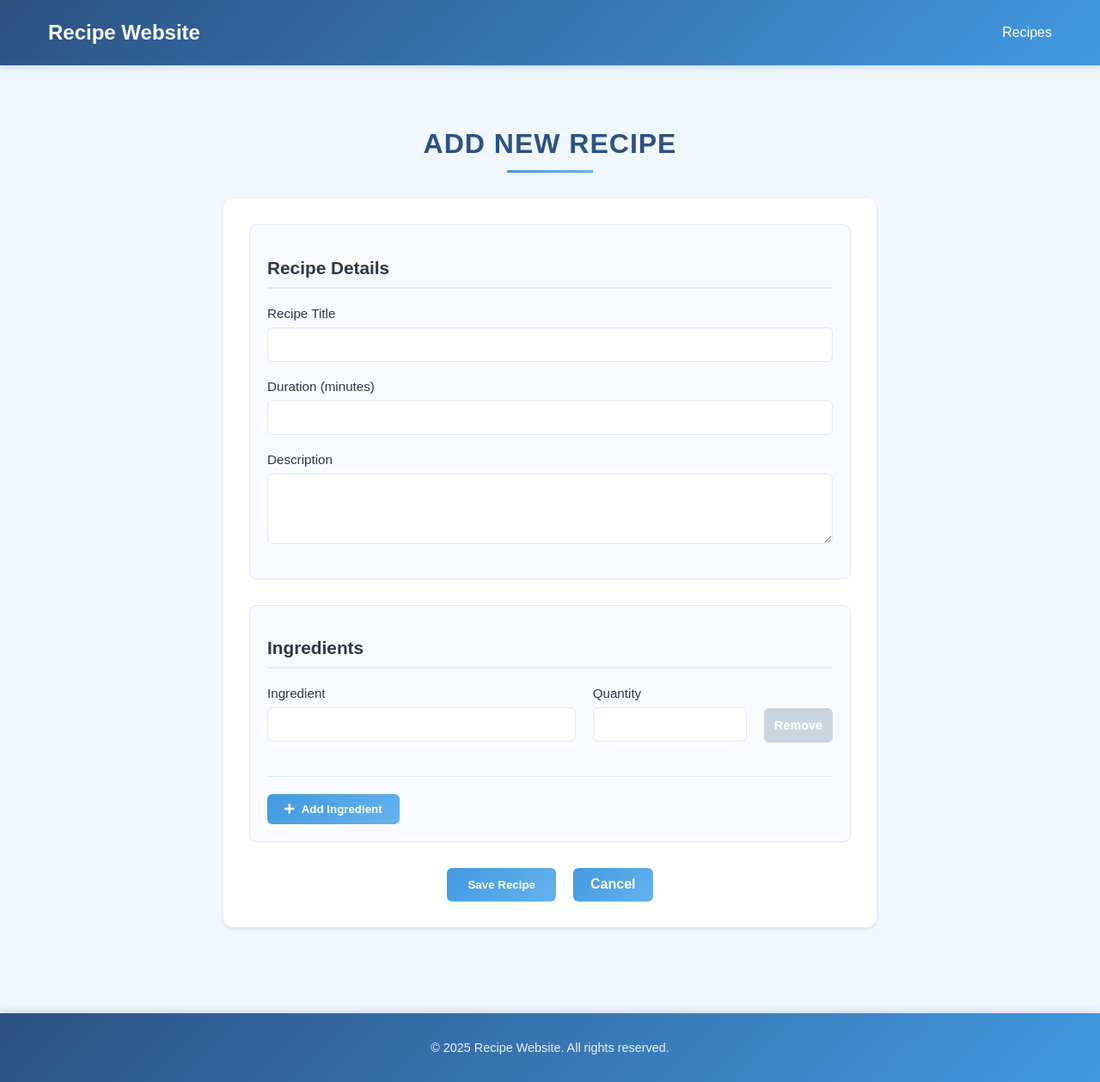
After one commit to Ruben-2828/recipes-sharing, a Django app: page /add/ in a window 1280 px wide. The commit adds this page. Shown: the whole page at 86% size. Run offline with Django 5.2, Linux system fonts and the light colour scheme.

Commit message:
feat: create add recipe page

```diff
--- /dev/null
+++ b/recipes_app/static/recipes/add_recipe.js
@@ -0,0 +1,43 @@
+let ingredientCount = 1;
+
+function addIngredient() {
+    ingredientCount++;
+    const container = document.getElementById('ingredients-container');
+    const newIngredient = document.createElement('div');
+    newIngredient.className = 'ingredient-entry';
+
+    newIngredient.innerHTML = `
+        <div class="form-group">
+            <label for="ingredient-name-${ingredientCount}">Ingredient</label>
+            <input type="text" id="ingredient-name-${ingredientCount}" name="ingredient_name[]" required>
+        </div>
+        <div class="form-group">
+            <label for="ingredient-quantity-${ingredientCount}">Quantity</label>
+            <input type="text" id="ingredient-quantity-${ingredientCount}" name="ingredient_quantity[]" required>
+        </div>
+        <button type="button" class="btn btn-remove" onclick="removeIngredient(this)">
+            Remove
+        </button>
+    `;
+
+    container.appendChild(newIngredient);
+    updateRemoveButtons();
+}
+
+function removeIngredient(button) {
+    const ingredientEntry = button.parentElement;
+    ingredientEntry.remove();
+    updateRemoveButtons();
+}
+
+function updateRemoveButtons() {
+    const ingredients = document.querySelectorAll('.ingredient-entry');
+    const removeButtons = document.querySelectorAll('.btn-remove');
+
+    removeButtons.forEach(button => {
+        button.disabled = ingredients.length === 1;
+    });
+}
+
+// Initialize on page load
+document.addEventListener('DOMContentLoaded', updateRemoveButtons);
--- a/recipes_app/static/recipes/style.css
+++ b/recipes_app/static/recipes/style.css
@@ -231,6 +231,18 @@ body {
     text-decoration: none;
     font-weight: 600;
     transition: all 0.3s ease;
+    cursor: pointer;
+    border: none;
+    display: inline-flex;
+    align-items: center;
+    justify-content: center;
+    gap: 8px;
+}
+
+.btn-primary {
+    background: linear-gradient(135deg, #4299e1 0%, #63b3ed 100%);
+    color: white;
+    padding: 12px 24px;
 }
 
 .btn-secondary {
@@ -238,9 +250,41 @@ body {
     color: white;
 }
 
-.btn-secondary:hover {
+.btn-remove {
+    background: #fc8181;
+    color: white;
+    padding: 0 12px;
+    height: 40px;
+    border-radius: 6px;
+    display: flex;
+    align-items: center;
+    justify-content: center;
+    margin-top: 26px;
+    font-size: 0.9rem;
+    min-width: 80px;
+}
+
+.btn-remove:hover:not(:disabled) {
+    background: #f56565;
+    box-shadow: 0 4px 12px rgba(44, 82, 130, 0.2);
+}
+
+.btn-remove:disabled {
+    background: #cbd5e0;
+    cursor: not-allowed;
+    transform: none;
+}
+
+.btn:hover {
     transform: translateY(-2px);
-    box-shadow: 0 4px 12px rgba(66, 153, 225, 0.2);
+    box-shadow: 0 4px 12px rgba(44, 82, 130, 0.2);
+}
+
+.form-actions {
+    display: flex;
+    justify-content: center;
+    gap: 20px;
+    margin-top: 30px;
 }
 
 @media (max-width: 600px) {
@@ -267,3 +311,145 @@ body {
         position: static;
     }
 }
+
+/* Recipe Form Styles - Updated */
+.recipe-form {
+    max-width: 800px;
+    margin: 0 auto;
+    padding: 20px;
+    box-sizing: border-box;
+}
+
+.recipe-form h1 {
+    color: #2c5282;
+    text-align: center;
+    margin-bottom: 30px;
+    font-family: 'Arial', sans-serif;
+    text-transform: uppercase;
+    letter-spacing: 1px;
+    position: relative;
+    padding-bottom: 15px;
+}
+
+.recipe-form h1::after {
+    content: '';
+    position: absolute;
+    bottom: 0;
+    left: 50%;
+    transform: translateX(-50%);
+    width: 100px;
+    height: 3px;
+    background: linear-gradient(to right, #4299e1, #63b3ed);
+}
+
+.add-recipe-form {
+    background: #ffffff;
+    padding: 30px;
+    border-radius: 12px;
+    box-shadow: 0 2px 4px rgba(0,0,0,0.1);
+    width: 100%;
+    box-sizing: border-box;
+}
+
+.form-section {
+    margin-bottom: 30px;
+    padding: 20px;
+    background: #f8faff;
+    border-radius: 8px;
+    border: 1px solid #e3e8f0;
+    width: 100%;
+    box-sizing: border-box;
+}
+
+.form-section h2 {
+    color: #2d3748;
+    margin-bottom: 20px;
+    font-size: 1.3em;
+    padding-bottom: 10px;
+    border-bottom: 2px solid #e3e8f0;
+}
+
+.form-group {
+    margin-bottom: 20px;
+    width: 100%;
+    box-sizing: border-box;
+    position: relative;
+}
+
+.form-group label {
+    display: block;
+    margin-bottom: 8px;
+    color: #2d3748;
+    font-weight: 500;
+    font-size: 0.95rem;
+}
+
+.form-group input[type="text"],
+.form-group input[type="number"],
+.form-group textarea {
+    display: block;
+    width: 100%;
+    padding: 10px;
+    border: 1px solid #e3e8f0;
+    border-radius: 6px;
+    font-size: 1em;
+    transition: all 0.3s ease;
+    background-color: #ffffff;
+    color: #2d3748;
+    box-sizing: border-box;
+    margin: 0;
+}
+
+.form-group input[type="text"]:focus,
+.form-group input[type="number"]:focus,
+.form-group textarea:focus {
+    outline: none;
+    border-color: #4299e1;
+    box-shadow: 0 0 0 3px rgba(66, 153, 225, 0.1);
+}
+
+.ingredient-entry {
+    display: grid;
+    grid-template-columns: 2fr 1fr auto;
+    gap: 20px;
+    margin-bottom: 20px;
+    padding-bottom: 20px;
+    border-bottom: 1px solid #e3e8f0;
+    width: 100%;
+    box-sizing: border-box;
+}
+
+.form-actions {
+    display: flex;
+    justify-content: center;
+    gap: 20px;
+    margin-top: 30px;
+}
+
+@media (max-width: 600px) {
+    .recipe-form {
+        padding: 10px;
+    }
+
+    .add-recipe-form {
+        padding: 20px;
+    }
+
+    .ingredient-entry {
+        grid-template-columns: 1fr;
+        gap: 10px;
+    }
+
+    .form-actions {
+        flex-direction: column;
+    }
+
+    .form-actions .btn {
+        width: 100%;
+    }
+
+    .form-actions .btn-remove {
+        margin: 10px auto;
+        width: 40px;
+    }
+}
--- /dev/null
+++ b/recipes_app/templates/recipes/add.html
@@ -0,0 +1,61 @@
+{% extends 'recipes/base_recipes.html' %}
+
+{% load static %}
+
+{% block recipes_content %}
+<div class="recipe-form">
+    <h1>Add New Recipe</h1>
+    <form method="post" class="add-recipe-form">
+        {% csrf_token %}
+
+        <div class="form-section">
+            <h2>Recipe Details</h2>
+            <div class="form-group">
+                <label for="title">Recipe Title</label>
+                <input type="text" id="title" name="title" required>
+            </div>
+
+            <div class="form-group">
+                <label for="duration">Duration (minutes)</label>
+                <input type="number" id="duration" name="duration" min="1" required>
+            </div>
+
+            <div class="form-group">
+                <label for="description">Description</label>
+                <textarea id="description" name="description" rows="4" required></textarea>
+            </div>
+        </div>
+
+        <div class="form-section">
+            <h2>Ingredients</h2>
+            <div id="ingredients-container">
+                <div class="ingredient-entry">
+                    <div class="form-group">
+                        <label for="ingredient-name-1">Ingredient</label>
+                        <input type="text" id="ingredient-name-1" name="ingredient_name[]" required>
+                    </div>
+                    <div class="form-group">
+                        <label for="ingredient-quantity-1">Quantity</label>
+                        <input type="text" id="ingredient-quantity-1" name="ingredient_quantity[]" required>
+                    </div>
+                    <button type="button" class="btn btn-remove" onclick="removeIngredient(this)">
+                        Remove
+                    </button>
+                </div>
+            </div>
+            <button type="button" class="btn btn-secondary" onclick="addIngredient()">
+                <i class="fas fa-plus"></i> Add Ingredient
+            </button>
+        </div>
+
+        <div class="form-actions">
+            <button type="submit" class="btn btn-primary">Save Recipe</button>
+            <a href="{% url 'recipes_app:index' %}" class="btn btn-secondary">Cancel</a>
+        </div>
+    </form>
+</div>
+{% endblock %}
+
+{% block extra_js %}
+<script src="{% static 'recipes/add_recipe.js' %}"></script>
+{% endblock %}
--- a/recipes_app/urls.py
+++ b/recipes_app/urls.py
@@ -6,5 +6,5 @@ app_name = "recipes_app"
 urlpatterns = [
     path("", views.index, name="index"),
     path("recipe/<int:recipe_id>/", views.detail, name="detail"),
-    path("add_recipe/", views.add_recipe, name="add")
+    path("add/", views.add_recipe, name="add")
 ]
--- a/recipes_app/views.py
+++ b/recipes_app/views.py
@@ -14,4 +14,4 @@ def detail(request, recipe_id):
     return render(request, "recipes/detail.html", {"recipe": recipe})
 
 def add_recipe(request):
-    return HttpResponse("Page to add a recipe.")
+    return render(request, "recipes/add.html")
```
